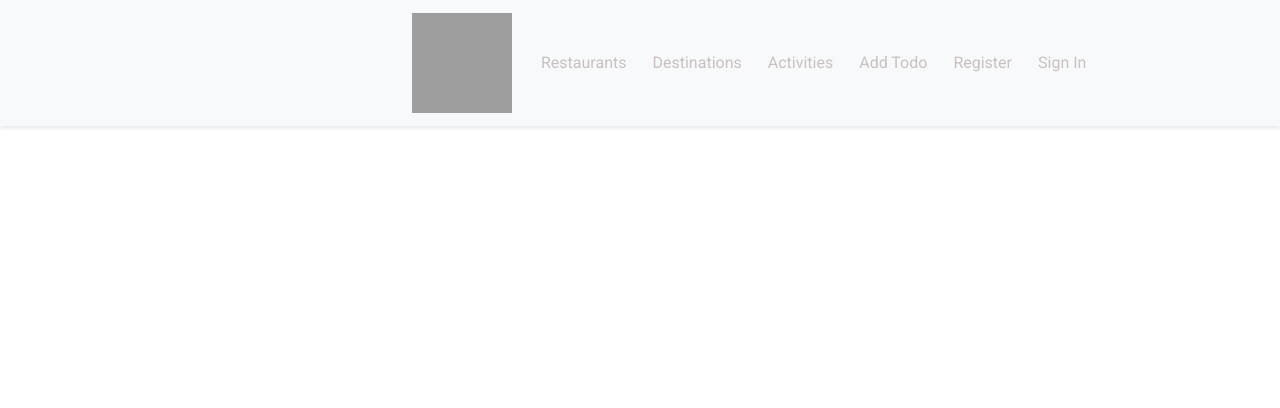
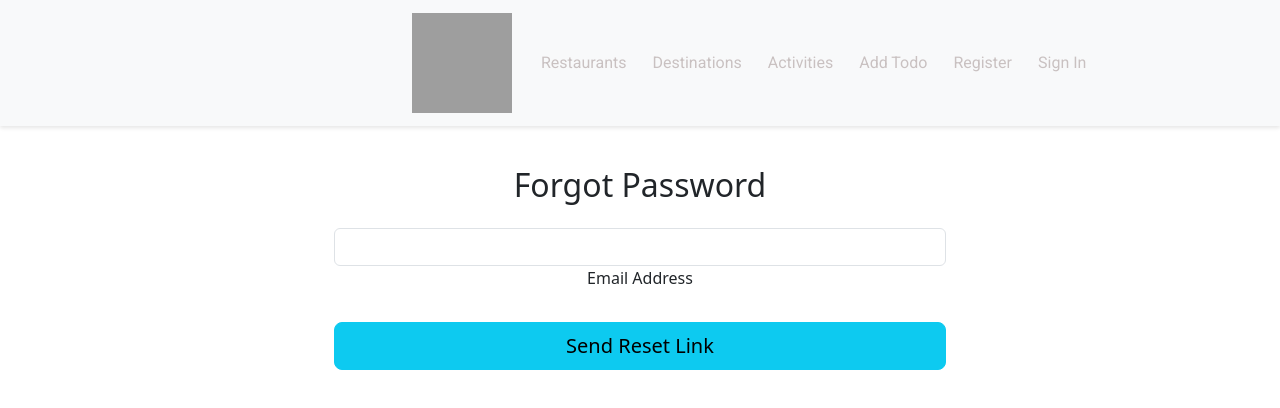
Before and after one commit to joshuawynn/explore-ri-frontend, a React (Vite) app: page /forgotPassword in a window 1280 px wide. Shown: the top 408 px of the page. Built offline with nearby package versions, Linux system fonts and the light colour scheme; no server answers; grey boxes are pictures that could not be loaded.

Commit message:
update frontend for google maps

```diff
--- a/package.json
+++ b/package.json
@@ -11,6 +11,7 @@
   },
   "dependencies": {
     "@headlessui/react": "^1.7.18",
+    "@react-google-maps/api": "^2.19.3",
     "axios": "^1.6.7",
     "bootstrap": "^5.3.2",
     "mdb-react-ui-kit": "^7.2.0",
--- a/src/App.jsx
+++ b/src/App.jsx
@@ -13,6 +13,7 @@ import SignIn from './pages/SignIn'
 import Feed from './pages/Feed'
 import AddTodoForm from './components/AddTodoForm';
 import { CheckSession } from './services/Auth';
+import ForgotPassword from './pages/ForgotPassword';
 // import bootstrap from 'bootstrap/dist/css/bootstrap.min.css'
 
 
@@ -62,6 +63,7 @@ const App = () => {
             <Route path="/register" element={<Register />} />
             <Route path="/feed" element={<Feed user={user} />} />
             <Route path="/addTodoForm" element={<AddTodoForm user={user} />} />
+            <Route path="/forgotPassword" element={<ForgotPassword />} />
           </Routes>
         </main>
         <footer>
--- /dev/null
+++ b/src/components/GoogleMap.jsx
@@ -0,0 +1,79 @@
+import React, { useState, useEffect } from 'react';
+import {
+  GoogleMap,
+  useLoadScript,
+  Marker,
+  InfoWindow,
+} from '@react-google-maps/api';
+
+const libraries = ['places']; // Enable the Places library for additional features
+
+const GOOGLE_API_KEY = process.env.REACT_APP_GOOGLE_MAPS_API_KEY; // Replace with your actual API key
+
+const MapContainer = ({ props }) => {
+  const [map, setMap] = useState(null);
+  const [center, setCenter] = useState({ lat: 40.7128, lng: -74.0060 }); // Default center (New York City)
+  const [marker, setMarker] = useState(null);
+
+  const { isLoaded, loadError } = useLoadScript({
+    googleMapsApiKey: GOOGLE_API_KEY,
+    libraries,
+  });
+
+  const handleMarkerClick = () => {
+    // Handle marker click events here, e.g., display info window, navigate, etc.
+  };
+
+  useEffect(() => {
+    if (isLoaded) {
+      const address = props.address; // Access address prop passed from Todos component
+      geocodeAddress(address)
+        .then((coordinates) => {
+          setCenter(coordinates);
+          setMarker({ lat: coordinates.lat, lng: coordinates.lng });
+        })
+        .catch((error) => {
+          console.error('Error geocoding address:', error);
+        });
+    }
+  }, [isLoaded, props.address]);
+
+  const mapStyles = {
+    width: '100%',
+    height: '400px',
+  };
+
+  if (loadError) return <div>Map Error: {loadError.message}</div>;
+  if (!isLoaded) return <div>Loading...</div>;
+
+  return (
+    <GoogleMap
+      mapContainerStyle={mapStyles}
+      zoom={13}
+      center={center}
+      onLoad={(map) => setMap(map)}
+    >
+      {marker && (
+        <Marker position={marker.position} onClick={handleMarkerClick} />
+      )}
+      {marker && (
+        <InfoWindow position={marker.position}>
+          <div>
+            {/* Display content within the info window based on your requirements */}
+          </div>
+        </InfoWindow>
+      )}
+    </GoogleMap>
+  );
+};
+
+export default MapContainer;
+
+// Geocoding function (you can use a suitable library or API for this)
+function geocodeAddress(address) {
+  // Implement your geocoding logic here, returning latitude and longitude coordinates
+  // This is a placeholder example using `fetch` for demonstration purposes:
+  return fetch(`https://maps.googleapis.com/maps/api/geocode/json?address=<span class="math-inline">\{address\}&key\=</span>{GOOGLE_API_KEY}`)
+    .then((response) => response.json())
+    .then((data) => ({ lat: data.results[0].geometry.location.lat, lng: data.results[0].geometry.location.lng }));
+}
--- a/src/components/Restaurants.jsx
+++ b/src/components/Restaurants.jsx
@@ -1,6 +1,7 @@
 import React, { useState, useEffect } from 'react';
 import { Link } from 'react-router-dom';
 import Client from '../services/api';
+import MapContainer from './GoogleMap';
 
 const Restaurants = () => {
     const [restaurants, setRestaurants] = useState([]);
@@ -31,6 +32,10 @@ const Restaurants = () => {
                         <div>
                             <p>Description:</p>
                             <p>{restaurant.description}</p>
+                           {/* Integrate the Google Maps component with address prop */}
+                        {restaurant.address && (
+                            <MapContainer address={restaurant.address} />
+                        )}
                         </div>
                     </div>
                 </Link>
--- /dev/null
+++ b/src/pages/ForgotPassword.jsx
@@ -0,0 +1,50 @@
+import React, { useState } from 'react';
+import {
+  MDBBtn,
+  MDBContainer,
+  MDBRow,
+  MDBCol,
+  MDBInput
+} from 'mdb-react-ui-kit';
+
+function ForgotPassword() {
+  const [email, setEmail] = useState('');
+
+  const handleSubmit = async (e) => {
+    e.preventDefault();
+    // Here you would typically send a request to your backend to handle the password reset email
+    console.log(`Password reset link sent to ${email}`);
+    // Reset email field after submission
+    setEmail('');
+  };
+
+  return (
+    <MDBContainer fluid className="p-3">
+      <MDBRow>
+        <MDBCol md='6' className='mx-auto'>
+
+          <div className='d-flex flex-row justify-content-center mt-4 mb-3'>
+            <h2>Forgot Password</h2>
+          </div>
+
+          <form onSubmit={handleSubmit}>
+            <MDBInput
+              wrapperClass='mb-4 w-100'
+              label='Email Address'
+              id='formControlLgEmail'
+              type='email'
+              name="email"
+              onChange={(e) => setEmail(e.target.value)}
+              value={email}
+              required
+              />
+        <MDBBtn className="mb-4 w-100" color='info' size='lg' type="submit">Send Reset Link</MDBBtn>
+      </form>
+
+    </MDBCol>
+  </MDBRow>
+</MDBContainer>
+);
+}
+
+export default ForgotPassword;
--- a/src/pages/SignIn.jsx
+++ b/src/pages/SignIn.jsx
@@ -75,17 +75,17 @@ const SignIn = ({ setUser }) => {
           </form>
 
           <p className="text-center">
-            <a className="text-muted" href="#!">Forgot password?</a>
+            <a className="text-muted" href="/forgotPassword">Forgot password?</a>
           </p>
           <p className='text-center'>
-            Don't have an account? <a href="#!" className="link-info">Register here</a>
+            Don't have an account? <a href="/register" className="link-info">Register here</a>
           </p>
 
         </MDBCol>
 
         <MDBCol md='6' className='d-none d-md-block px-0'>
-          <img src="https://mdbcdn.b-cdn.net/img/Photos/new-templates/bootstrap-login-form/img3.webp"
-            alt="Login" className="w-100 vh-100" style={{ objectFit: 'cover', objectPosition: 'left' }} />
+          <img src={logoImage}
+            alt="Login" className="w-100 vh-100" style={{ objectFit: '', objectPosition: 'left' }} />
         </MDBCol>
       </MDBRow>
     </MDBContainer>
```
Also changed, not shown: 2 other files (tests, documents, lock files or other folders).
